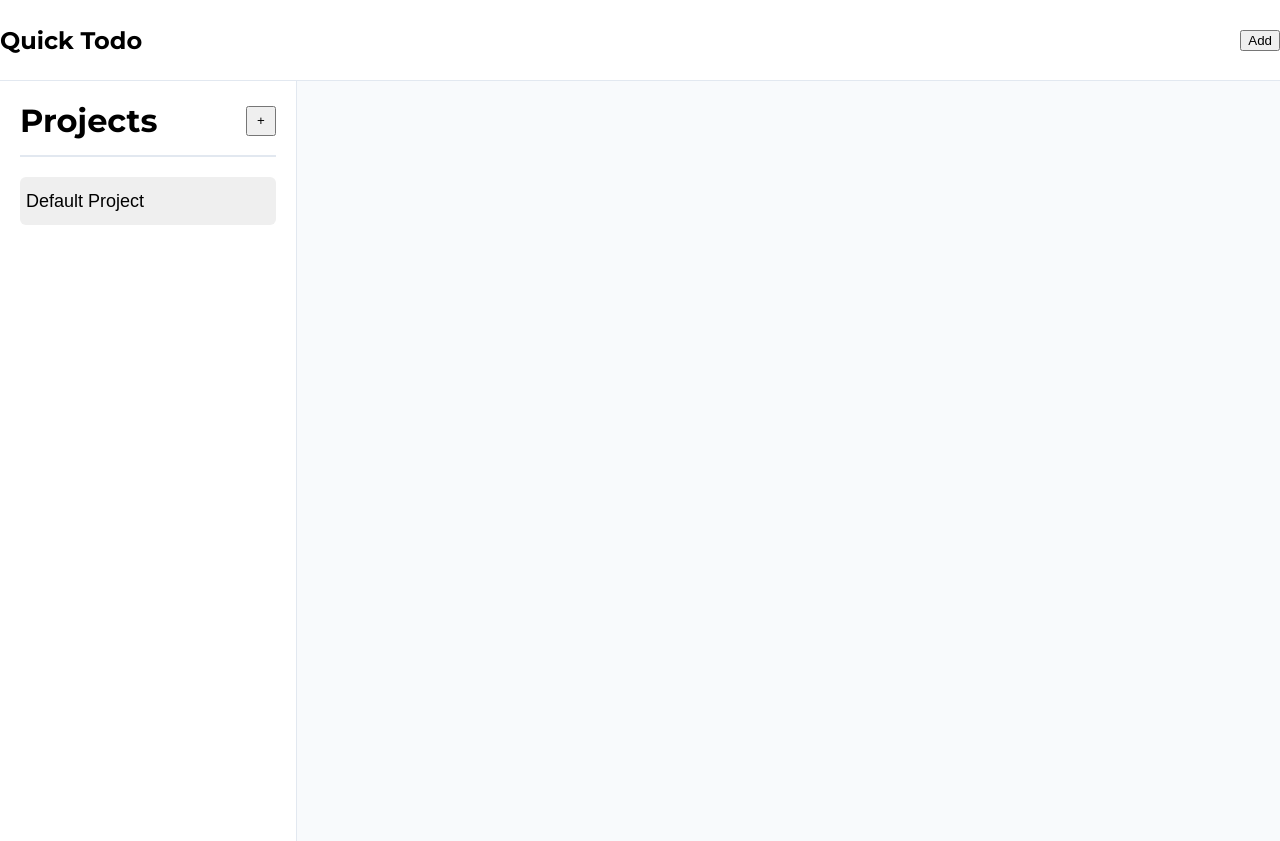
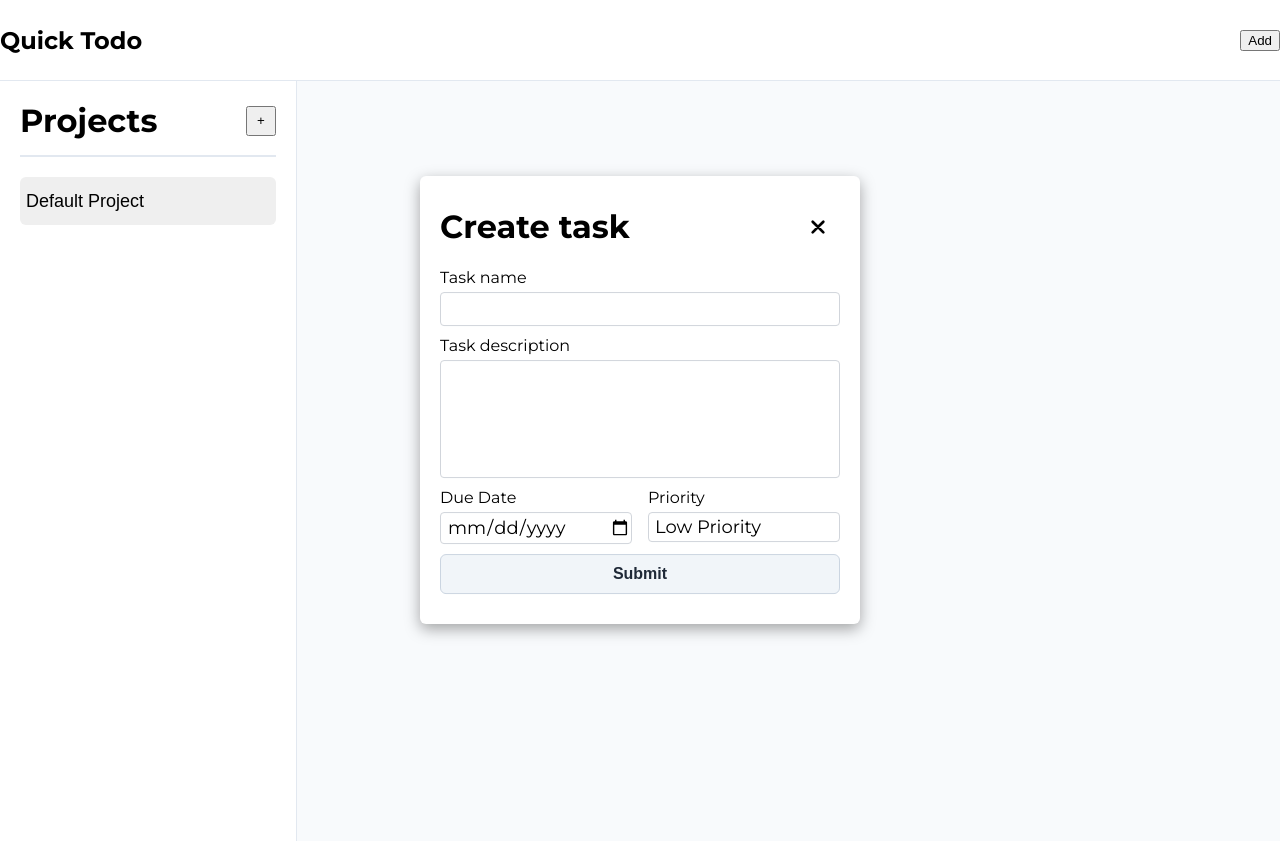
Before and after one commit to TPosty/TodoList, a website built with webpack: page src/template.html in a window 1280 px wide. Built offline with nearby package versions, Linux system fonts and the light colour scheme.

Commit message:
Projects seem to be stable for now, working on creating tasks through UI since I was able to properly get them working in the console / hard coding the values.

```diff
--- a/src/index.js
+++ b/src/index.js
@@ -11,6 +11,12 @@ const modal_background = document.querySelector(".modal_background");
 const close_popup_btn = document.querySelector(".close_popup_btn");
 const add_todo = document.querySelector(".add_todo");
 
+// Create task input values
+const task_name = document.querySelector(".task_name");
+const task_desc = document.querySelector(".task_desc");
+const task_due_date = document.querySelector(".task_due_date");
+const task_priority = document.querySelector(".task_priority");
+
 const project_instance = new Project();
 
 (function () {
@@ -19,11 +25,11 @@ const project_instance = new Project();
 
 add_todo.addEventListener("click", () => {
     project_instance.add_todo(
-        "New Task",
+        task_name.value,
         crypto.randomUUID(),
-        "This is a description of the task",
-        "01/27/2026",
-        1,
+        task_desc.value,
+        task_due_date.value,
+        task_priority.value,
         false,
     );
 });
--- a/src/project.js
+++ b/src/project.js
@@ -28,7 +28,6 @@ export default class Project {
 
     handle_display_project_click(project) {
         this.active_project = project;
-        console.log(this.active_project);
     }
 
     create_project(project_name) {
--- a/src/styles.css
+++ b/src/styles.css
@@ -155,6 +155,111 @@ nav {
     border-color: #94a3b8;
 }
 
+/* Add task popup */
+.add_todo_popup {
+    position: absolute;
+    height: auto;
+    width: auto;
+    min-width: 400px;
+    max-width: 500px;
+    background-color: white;
+    padding: 10px 20px 30px 20px;
+    display: flex;
+    flex-direction: column;
+    top: 50%;
+    left: 50%;
+    transform: translate(-50%, -50%);
+    border-radius: 6px;
+    box-shadow: rgba(0, 0, 0, 0.35) 0px 5px 15px;
+    z-index: 1001;
+}
+
+.add_todo_popup input {
+    height: 30px;
+    font-size: 18px;
+    padding-left: 6px;
+    font-family: "Montserrat", sans-serif;
+    border-radius: 4px;
+    border: 1px solid #d1d5db;
+}
+
+.add_todo_popup select {
+    height: 30px;
+    font-size: 18px;
+    padding-left: 6px;
+    padding-right: 30px;
+    font-family: "Montserrat", sans-serif;
+
+    border-radius: 4px;
+    border: 1px solid #d1d5db;
+    background-color: #fff;
+
+    appearance: none;
+    -webkit-appearance: none;
+    -moz-appearance: none;
+
+    cursor: pointer;
+}
+
+.add_todo_popup select:focus {
+    outline: none;
+}
+
+.add_task_button {
+    height: 40px;
+    width: 100%;
+    background-color: transparent;
+    border: none;
+    background-color: #f1f5f9;
+    border: 1px solid #cbd5e1;
+    color: #1f2937;
+    padding: 8px 16px;
+    border-radius: 6px;
+    cursor: pointer;
+    transition: all 0.2s ease;
+    font-size: 16px;
+    font-weight: bold;
+}
+
+.add_task_button:hover {
+    background-color: #e2e8f0; /* slightly darker on hover */
+    border-color: #94a3b8;
+}
+
+.add_todo_popup label {
+    margin-bottom: 5px;
+}
+
+.add_todo_popup textarea {
+    resize: none;
+    padding: 8px;
+    font-size: 18px;
+    font-family: "Montserrat", sans-serif;
+    border-radius: 4px;
+    border: 1px solid #d1d5db;
+    height: 100px;
+}
+
+.add_todo_popup textarea:focus {
+    outline: none;
+}
+
+.add_todo_popup input:focus {
+    outline: none;
+}
+
+.input_div {
+    display: flex;
+    flex-direction: column;
+    margin-bottom: 10px;
+}
+
+.half_input_div {
+    display: flex;
+    flex-direction: row;
+    justify-content: space-between;
+}
+
 /* Utility Classes */
 .sep {
     width: 100%;
@@ -162,6 +267,10 @@ nav {
     height: 2px;
     margin-top: 15px;
     margin-bottom: 15px;
+}
+
+.half {
+    width: 48%;
 }
 
 .display_flex {
--- a/src/template.html
+++ b/src/template.html
@@ -44,6 +44,67 @@
                 <button class="create_project_button">Create Project</button>
             </div>
 
+            <div class="add_todo_popup">
+                <div class="create_project_header">
+                    <h1>Create task</h1>
+                    <button class="close_popup_btn">
+                        <svg
+                            xmlns="http://www.w3.org/2000/svg"
+                            width="32"
+                            height="32"
+                            viewBox="0 0 24 24"
+                        >
+                            <path
+                                fill="none"
+                                stroke="currentColor"
+                                stroke-linecap="round"
+                                stroke-width="2"
+                                d="m8 8l4 4m0 0l4 4m-4-4l4-4m-4 4l-4 4"
+                            />
+                        </svg>
+                    </button>
+                </div>
+
+                <div class="task_form_inputs">
+                    <div class="input_div">
+                        <label for="task_name">Task name</label>
+                        <input type="text" name="task_name" class="task_name" />
+                    </div>
+
+                    <div class="input_div">
+                        <label>Task description</label>
+                        <textarea
+                            name="task_desc"
+                            class="task_desc"
+                            id=""
+                        ></textarea>
+                    </div>
+
+                    <div class="half_input_div">
+                        <div class="input_div half">
+                            <label>Due Date</label>
+                            <input type="date" class="task_due_date" />
+                        </div>
+                        <div class="input_div half">
+                            <label>Priority</label>
+                            <select class="task_priority" name="due_date">
+                                <option value="low_priority">
+                                    Low Priority
+                                </option>
+                                <option value="low_priority">
+                                    Medium Priority
+                                </option>
+                                <option value="low_priority">
+                                    High Priority
+                                </option>
+                            </select>
+                        </div>
+                    </div>
+
+                    <button class="add_task_button">Submit</button>
+                </div>
+            </div>
+
             <!-- Left "navigation" -->
             <div class="left_navigation">
                 <div class="left_navigation_header">
```
